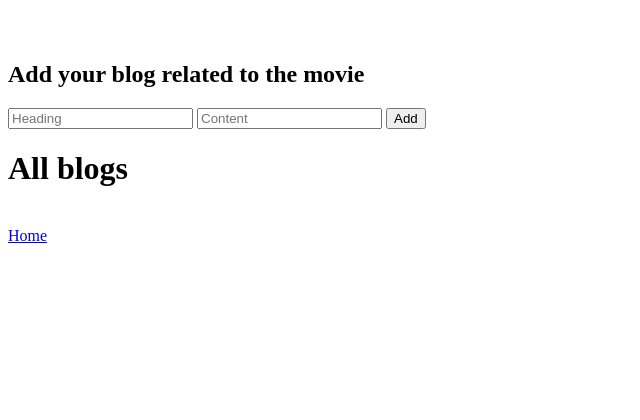
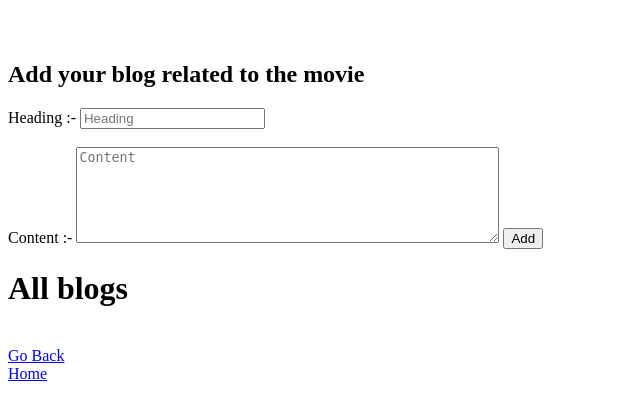
Before and after one commit to SubhradeepSS/Movie-DB, a Flask app: template backend/templates/blogs.html in a window 1280 px wide. Shown: the part 57-477 px from the top of the page, without its empty margins (0-640 px from the left). Run offline with Flask 2, Linux system fonts and the light colour scheme; the template is opened without the code that fills it, so the values that code supplies are empty; parts of the project's set-up code (start-up, migrations or seed data) failed here and were passed over.

Commit message:
[feat]:add edit to blogs

```diff
--- a/backend/main.py
+++ b/backend/main.py
@@ -28,7 +28,8 @@ def login():
     username = request.form['username']
     password = request.form['password']
 
-    cursor.execute('SELECT * FROM users WHERE username=%s AND password=%s', (username, password))
+    cursor.execute(
+        'SELECT * FROM users WHERE username=%s AND password=%s', (username, password))
     user = cursor.fetchone()
     if user:
         session['user'] = username
@@ -70,7 +71,8 @@ def profile():
     user = session['user']
 
     if request.method == 'GET':
-        cursor.execute('SELECT name,email,contact FROM users WHERE username=%s', (user,))
+        cursor.execute(
+            'SELECT name,email,contact FROM users WHERE username=%s', (user,))
         User = cursor.fetchone()
         if User == None:
             return redirect(url_for('login'))
@@ -255,7 +257,8 @@ def movie_edit(movie_id):
     release_date = request.form['release_date']
 
     sql_query = " UPDATE movies SET name = %s , duration = %s,language = %s,release_date =%s WHERE movie_id = %s"
-    cursor.execute(sql_query, (name, duration, language, release_date, movie_id,))
+    cursor.execute(sql_query, (name, duration,
+                               language, release_date, movie_id,))
     db.commit()
     return redirect(url_for('movies'))
 
@@ -399,7 +402,8 @@ def blogs(movie_id):
             for blog in blogs
         ]
 
-        cursor.execute('SELECT name FROM movies WHERE movie_id=%s', (movie_id,))
+        cursor.execute(
+            'SELECT name FROM movies WHERE movie_id=%s', (movie_id,))
         movie = cursor.fetchone()[0]
 
         return render_template('blogs.html', user=user, blogs=blogs, movie=movie, movie_id=movie_id)
@@ -408,12 +412,13 @@ def blogs(movie_id):
     content = request.form['content']
 
     cursor.execute(
-        'INSERT INTO blogs(heading,content) VALUES(%s,%s)', (heading,content)
+        'INSERT INTO blogs(heading,content) VALUES(%s,%s)', (heading, content)
     )
     db.commit()
 
     cursor.execute(
-        'INSERT INTO blog_movie_user VALUES(%s,%s,%s)', (cursor.lastrowid,movie_id,user)
+        'INSERT INTO blog_movie_user VALUES(%s,%s,%s)', (
+            cursor.lastrowid, movie_id, user)
     )
     db.commit()
 
@@ -426,7 +431,7 @@ def blog(movie_id, blog_id):
 
     if request.method == 'GET':
         cursor.execute('SELECT blogs.*,username FROM blogs INNER JOIN blog_movie_user ON blogs.blog_id=blog_movie_user.blog_id WHERE blogs.blog_id=%s',
-        (blog_id,))
+                       (blog_id,))
         blog = cursor.fetchone()
 
         blog = {
@@ -440,7 +445,7 @@ def blog(movie_id, blog_id):
         cursor.execute(
             'SELECT comments.*,username FROM comments INNER JOIN comment_blog_user ON comments.comment_id=comment_blog_user.comment_id WHERE blog_id=%s',
             (blog_id,)
-            )
+        )
         comments = cursor.fetchall()
 
         comments = [
@@ -453,8 +458,7 @@ def blog(movie_id, blog_id):
             for comment in comments
         ]
 
-        return render_template('blog.html', blog=blog, comments=comments)
-
+        return render_template('blog.html', blog=blog, comments=comments, user=user, movie_id=movie_id)
 
     comment = request.form['comment']
 
@@ -464,12 +468,12 @@ def blog(movie_id, blog_id):
     db.commit()
 
     cursor.execute(
-        'INSERT INTO comment_blog_user VALUES(%s,%s,%s)', (cursor.lastrowid,blog_id,user)
+        'INSERT INTO comment_blog_user VALUES(%s,%s,%s)', (
+            cursor.lastrowid, blog_id, user)
     )
     db.commit()
 
     return redirect(url_for('blog', movie_id=movie_id, blog_id=blog_id))
-
 
 
 @app.route('/blogs', methods=['GET'])
@@ -489,7 +493,35 @@ def own_blogs():
         for blog in blogs
     ]
 
-    return render_template('own_blogs.html', blogs=blogs)
+    return render_template('own_blogs.html', blogs=blogs, user=user)
+
+
+@app.route('/<movie_id>/edit_blog/<blog_id>', methods=['GET', 'POST'])
+def edit_blog(movie_id, blog_id):
+    user = session['user']
+    cursor.execute('SELECT blogs.*,username FROM blogs INNER JOIN blog_movie_user ON blogs.blog_id=blog_movie_user.blog_id WHERE blogs.blog_id=%s',
+                   (blog_id,))
+    blog = cursor.fetchone()
+
+    blog = {
+        'blog_id': blog[0],
+        'heading': blog[1],
+        'content': blog[2],
+        'published_on': blog[3],
+        'published_by': blog[4]
+    }
+    if request.method == 'GET':
+
+        return render_template('blog_edit.html', blog=blog, user=user, movie_id=movie_id)
+
+    heading = request.form['heading']
+    content = request.form['content']
+
+    sql_query = "UPDATE blogs SET content=%s , heading=%s WHERE blog_id = %s"
+    cursor.execute(sql_query, (content, heading, blog['blog_id'],))
+    db.commit()
+
+    return redirect(url_for('blog', movie_id=movie_id, blog_id=blog_id))
 
 
 app.run(debug=True)
--- a/backend/templates/blog.html
+++ b/backend/templates/blog.html
@@ -11,6 +11,9 @@
     <h4>Published by: {{ blog.published_by }}</h4>
     <h3>Content:</h3>
     <p>{{ blog.content }}</p>
+    {% if user == blog.published_by %}
+        <a href = {{ url_for('edit_blog',blog_id = blog.blog_id,movie_id = movie_id) }}>Edit</a>
+    {% endif %}
 
     <div>
         <h2>Add your comment</h2>
@@ -34,6 +37,8 @@
     </div>
 
     <br><br>
+    <a href = {{ url_for('blogs',movie_id=movie_id) }}>Go Back</a>
+    <br>
     <a href={{ url_for('home') }}>Home</a>
 </body>
 </html>
--- a/backend/templates/blogs.html
+++ b/backend/templates/blogs.html
@@ -12,8 +12,10 @@
     <div>
         <h2>Add your blog related to the movie</h2>
         <form method="POST">
-            <input type="text" name="heading" placeholder="Heading">
-            <input type="text" name="content" placeholder="Content">
+            Heading :-
+            <input type="text" name="heading" placeholder="Heading"><br><br>
+            Content :-
+            <textarea rows = "6" cols="50" name = "content" placeholder = "Content" ></textarea>
             <input type="submit" value="Add">
         </form>
     </div>
@@ -29,6 +31,8 @@
         </ul>
     </div>
     <br>
+    <a href = {{ url_for('movie',movie_id=movie_id) }}>Go Back</a>
+    <br>
     <a href={{ url_for('home') }}>Home</a>
 </body>
 
--- a/backend/templates/movie.html
+++ b/backend/templates/movie.html
@@ -74,8 +74,8 @@
     {% endif %}
     <a href={{ url_for('blogs', movie_id=movie.movie_id) }}>View related blogs</a>
     <br><br>
-    <a href={{ url_for('ratings') }}>View Your ratings</a> <br>
-
+    <a href={{ url_for('ratings') }}>View Your ratings</a> <br><br><br><br>
+    <a href = {{ url_for('movies') }}>Go Back</a> <br>
     <a href={{ url_for('home') }}>Home</a>
 </body>
 
```
Also changed, not shown: backend/templates/blog_edit.html (added, +26 -0 lines).
